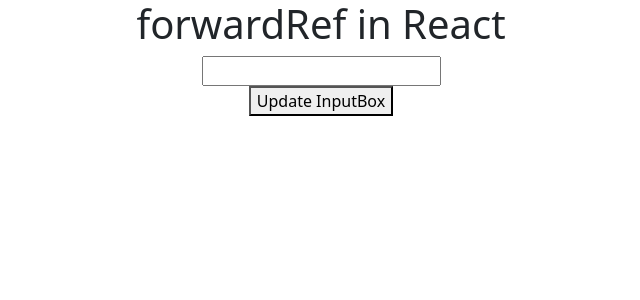
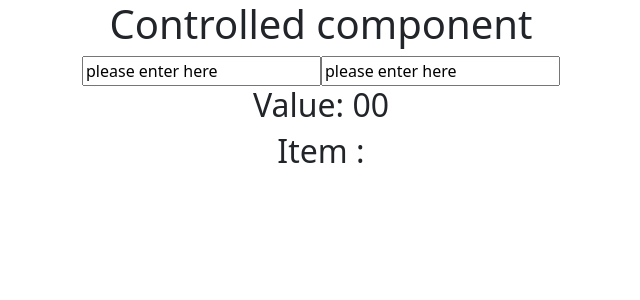
Before and after one commit to j4sumit/reacttopics, a React (Create React App) app: page / in a window 1280 px wide. Shown: the top 300 px of the page, without its empty margins (319-959 px from the left). Built offline with nearby package versions, Linux system fonts and the light colour scheme.

Commit message:
Controlled component in function component

```diff
--- a/src/App.js
+++ b/src/App.js
@@ -1,21 +1,19 @@
 import './App.css';
-import React,{useRef} from 'react';
-import User from './User';
+import React,{useState} from 'react';
+
+
 function App()
 {
-    let inputRef=useRef(null);
-    function updateInput()
-    {
-        inputRef.current.value="100";
-        inputRef.current.style.color="blue"
-        inputRef.current.focus();
-    }
-
+    let[val, setVal] = useState("00");
+    let[item, setItem] = useState("");
     return(
         <div className='App'>
-            <h1>forwardRef in React</h1>
-            <User ref={inputRef}/>
-            <button onClick={updateInput}>Update InputBox</button>
+            <h1>Controlled component</h1>
+            <input type="text" defaultValue ="please enter here" onChange={(e)=>setVal(e.target.value)}/>
+            <input type="text" defaultValue ="please enter here" onChange={(e)=>setItem(e.target.value)}/>
+            <h2>Value: {val}</h2>
+            <h2>Item : {item}</h2>
+
         </div>
     )
 }
```
